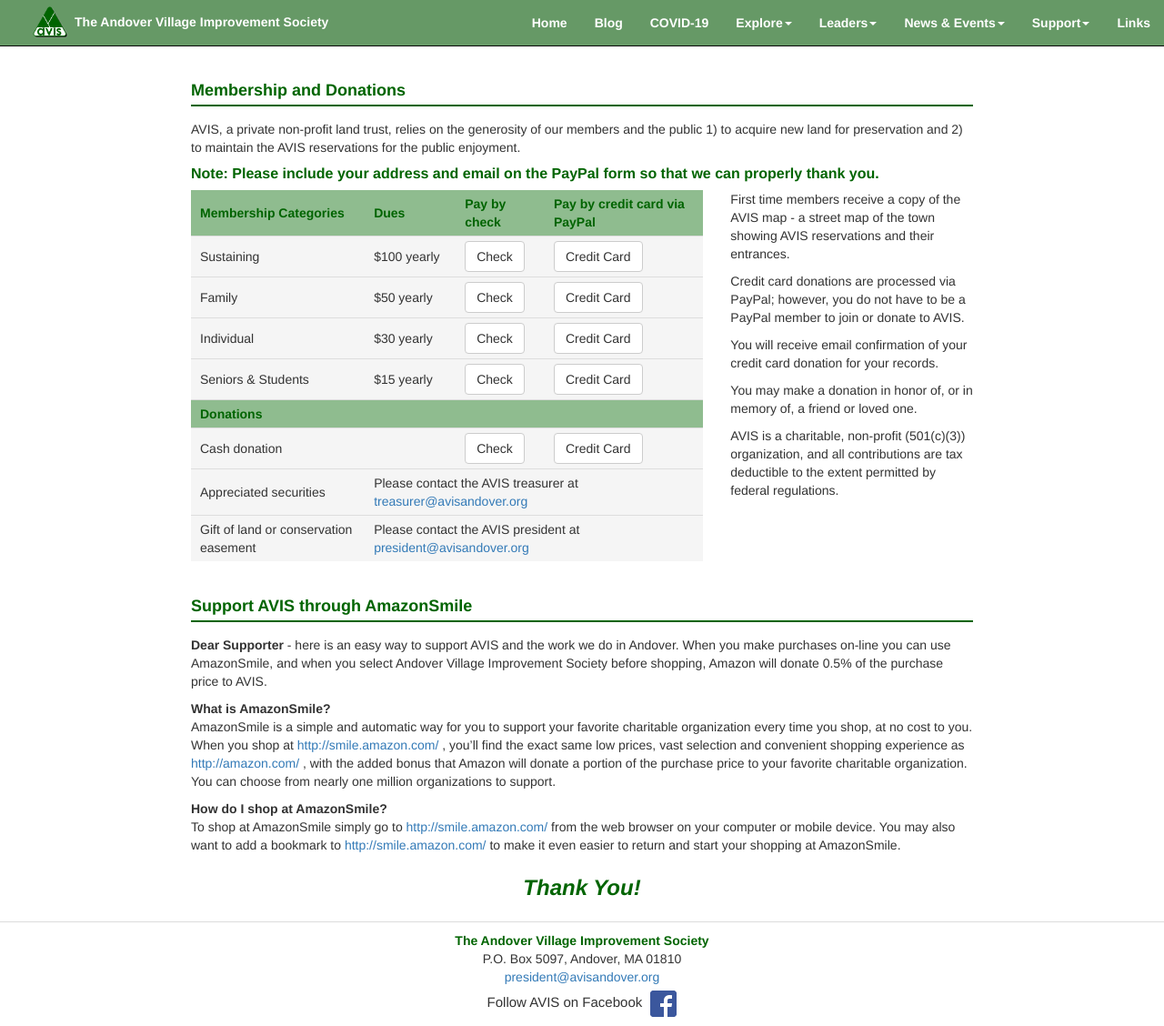
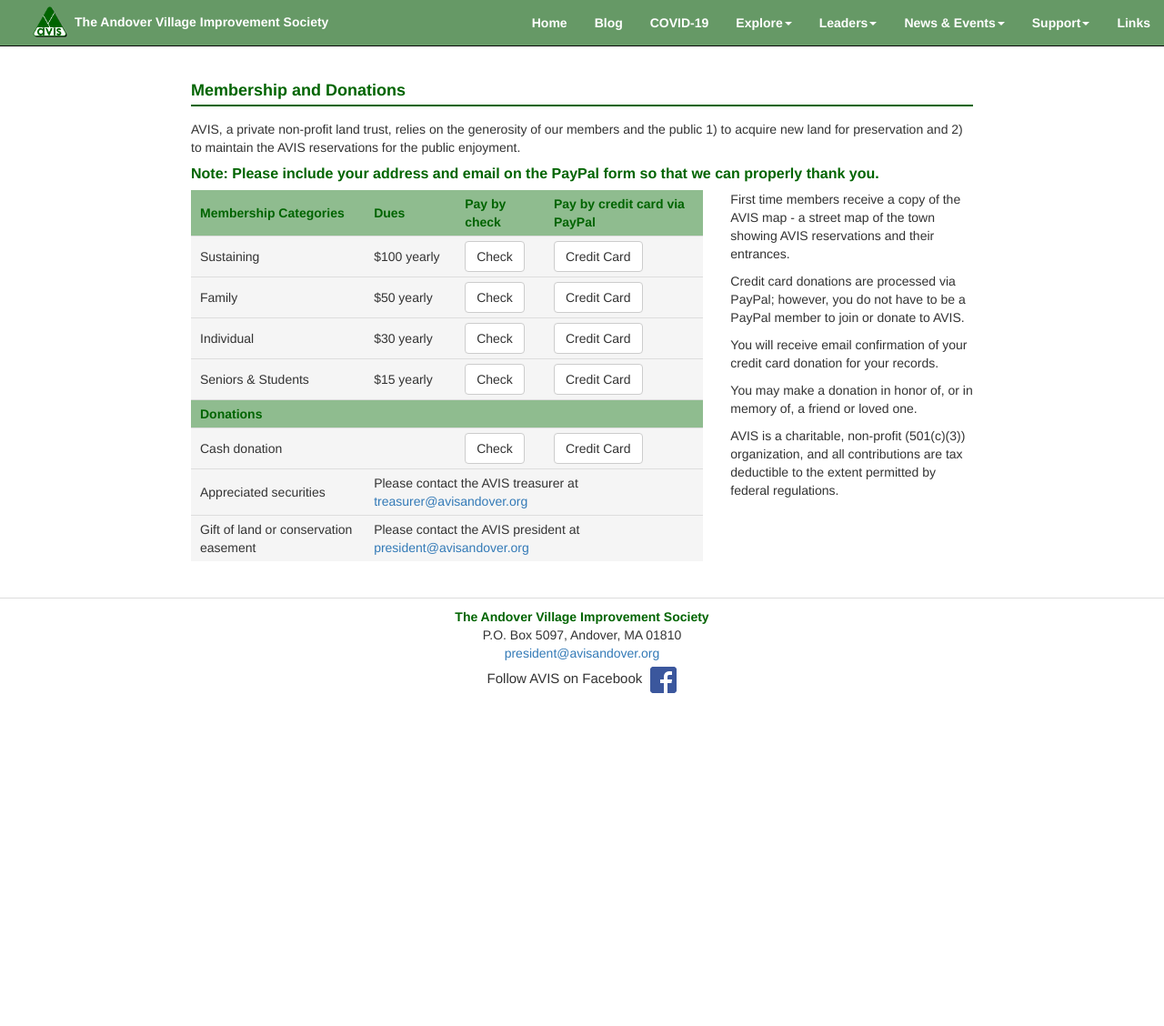
Before and after one commit to avisandover/avis-website, a Jekyll site: the page built from join.html, in a window 1280 px wide and 1128 px high. Shown: the whole window at 91% size. Built offline with Jekyll 4.4.1, drawn with Linux system fonts in a browser that asks for light colours; nearby versions of some CDN libraries.

Commit message:
Removed Amazon smile

```diff
--- a/join.html
+++ b/join.html
@@ -30,7 +30,8 @@
               <td>Sustaining</td>
               <td>$100 yearly</td>
               <td>
-              <a href="/assets/docs/AVIS-Membership&DonationForm.pdf"  target="_blank" class="btn btn-default">Check</a>
+                <a href="/assets/docs/AVIS-Membership&DonationForm.pdf" target="_blank"
+                  class="btn btn-default">Check</a>
               </td>
               <td>
                 <form action="https://www.paypal.com/cgi-bin/webscr" method="post" target="_blank">
@@ -108,37 +109,26 @@
             </tr>
             <tr>
               <td>Appreciated securities</td>
-            <td colspan="3">Please contact the AVIS treasurer at <a href="mailto:treasurer@avisandover.org">treasurer@avisandover.org</a></td>
+              <td colspan="3">Please contact the AVIS treasurer at <a
+                  href="mailto:treasurer@avisandover.org">treasurer@avisandover.org</a></td>
             </tr>
             <tr>
               <td>Gift of land or conservation easement</td>
-            <td colspan="3">Please contact the AVIS president at <a href="mailto:president@avisandover.org">president@avisandover.org</a></td>
+              <td colspan="3">Please contact the AVIS president at <a
+                  href="mailto:president@avisandover.org">president@avisandover.org</a></td>
             </tr>
           </tbody>
         </table>
       </div>
       <div class="col-sm-4">
-      <p>First time members receive a copy of the AVIS map - a street map of the town showing AVIS reservations and their entrances.</p>
-      <p>Credit card donations are processed via PayPal; however, you do not have to be a PayPal member to join or donate to AVIS.</p>
+        <p>First time members receive a copy of the AVIS map - a street map of the town showing AVIS reservations and
+          their entrances.</p>
+        <p>Credit card donations are processed via PayPal; however, you do not have to be a PayPal member to join or
+          donate to AVIS.</p>
         <p>You will receive email confirmation of your credit card donation for your records.</p>
         <p>You may make a donation in honor of, or in memory of, a friend or loved one.</p>
-      <p>AVIS is a charitable, non-profit (501(c)(3)) organization, and all contributions are tax deductible to the extent permitted by federal regulations.</p>
+        <p>AVIS is a charitable, non-profit (501(c)(3)) organization, and all contributions are tax deductible to the
+          extent permitted by federal regulations.</p>
       </div>
     </div>
-
-  <h3>Support AVIS through AmazonSmile</h3>
-  <hr>
-  <p><strong>Dear Supporter</strong> - here is an easy way to support AVIS and the work we do in Andover. When you make purchases on-line you can use AmazonSmile, and when you select Andover Village Improvement Society before shopping, Amazon will donate 0.5% of the purchase price to AVIS.</p>
-
-  <p>
-    <strong>What is AmazonSmile?</strong><br>
-    AmazonSmile is a simple and automatic way for you to support your favorite charitable organization every time you shop, at no cost to you. When you shop at <a href="http://smile.amazon.com/" target="_blank">http://smile.amazon.com/</a> , you’ll find the exact same low prices, vast selection and convenient shopping experience as <a href="http://amazon.com/" target="_blank">http://amazon.com/</a> , with the added bonus that Amazon will donate a portion of the purchase price to your favorite charitable organization. You can choose from nearly one million organizations to support.
-  </p>
-
-  <p>
-    <strong>How do I shop at AmazonSmile?</strong><br>
-    To shop at AmazonSmile simply go to <a href="http://smile.amazon.com/" target="_blank">http://smile.amazon.com/</a> from the web browser on your computer or mobile device. You may also want to add a bookmark to <a href="http://smile.amazon.com/" target="_blank">http://smile.amazon.com/</a> to make it even easier to return and start your shopping at AmazonSmile.
-  </p>
-
-  <div class="thanks">Thank You!</div>
 </div>
```
Lines whose indentation alone changed are shown as unchanged.
